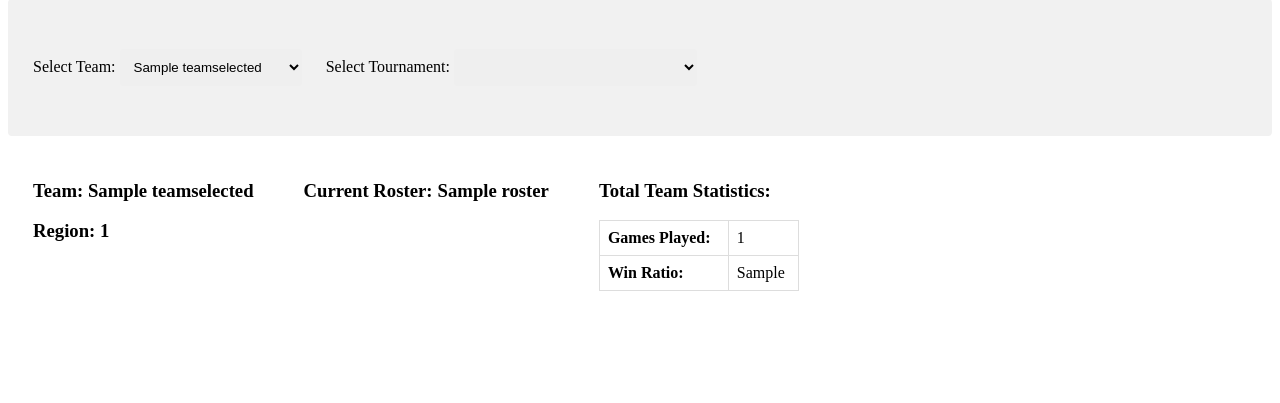
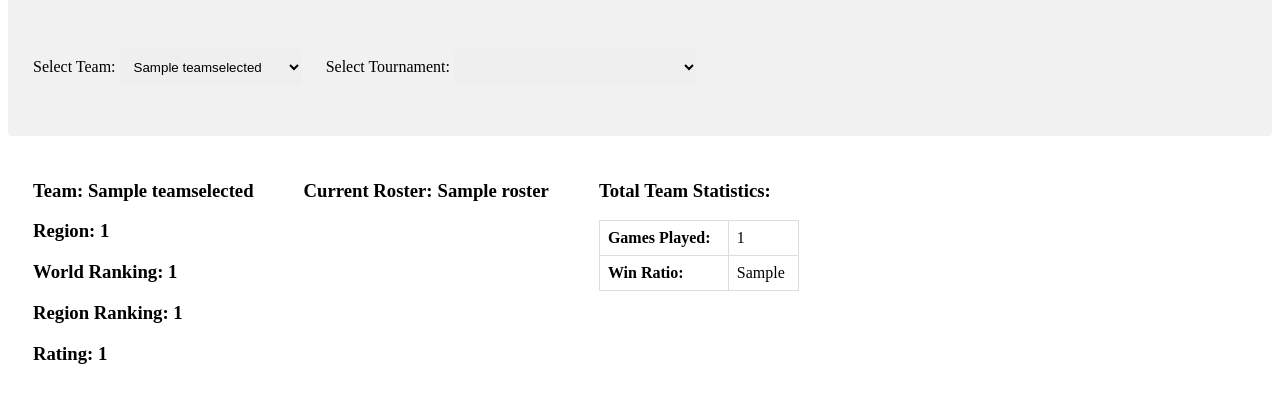
Before and after one commit to achintyakmr/lcsstats, a Flask app: template templates/ts.html in a window 1280 px wide. Shown: the part 71-474 px from the top of the page. Run offline with Flask 2, Linux system fonts and the light colour scheme; the template is opened without the code that fills it: most values are stand-ins (such as "Sample title", 1, 10 or a date in 2020).

Commit message:
Added team rankings

```diff
--- a/app.py
+++ b/app.py
@@ -211,12 +211,15 @@ def ts():
         tournaments.append(str(t[0]) + ' ' + str(t[1]) + ' ' + str(t[2]) + ' ' + str(t[3]))
 
     region = g.db.execute('select team_region from team where team_name=\'' + teamselected + '\'').fetchall()
+    rranking = g.db.execute('select region_ranking from team where team_name=\'' + teamselected + '\'').fetchall()
+    wranking = g.db.execute('select world_ranking from team where team_name=\'' + teamselected + '\'').fetchall()
+    rating = g.db.execute('select team_rating from team where team_name=\'' + teamselected + '\'').fetchall()
     gamesplayed = g.db.execute('select count(*) as gamesplayed from game_stats where blue_team=\'' + teamselected + '\' or red_team=\'' + teamselected + '\'').fetchall()
     winratio = g.db.execute('select count(*) from game_stats where winner=\'' + teamselected + '\'').fetchall()
     wr = float(winratio[0][0]) / gamesplayed[0][0]
     wr = float("{0:.2f}".format(wr))
 
-    return render_template('ts.html', teams=teams, tournaments=tournaments, teamselected=teamselected, wr=wr, gamesplayed=gamesplayed, region=region, roster=roster)
+    return render_template('ts.html', teams=teams, tournaments=tournaments, teamselected=teamselected, wr=wr, gamesplayed=gamesplayed, region=region, roster=roster, rranking=rranking, wranking=wranking, rating=rating)
 
 
 @app.route('/tsts', methods=['GET', 'POST'])
@@ -244,12 +247,15 @@ def tsts():
         tournaments.append(str(x[0]) + ' ' + str(x[1]) + ' ' + str(x[2]) + ' ' + str(x[3]))
 
     region = g.db.execute('select team_region from team where team_name=\'' + teamselected + '\'').fetchall()
+    rranking = g.db.execute('select region_ranking from team where team_name=\'' + teamselected + '\'').fetchall()
+    wranking = g.db.execute('select world_ranking from team where team_name=\'' + teamselected + '\'').fetchall()
+    rating = g.db.execute('select team_rating from team where team_name=\'' + teamselected + '\'').fetchall()
     gamesplayed = g.db.execute('select count(*) as gamesplayed from game_stats where (blue_team=\'' + teamselected + '\' or red_team=\'' + teamselected + '\') and tournament_id=' + tid + '').fetchall()
     winratio = g.db.execute('select count(*) from game_stats where winner=\'' + teamselected + '\' and tournament_id=' + tid + '').fetchall()
     wr = float(winratio[0][0]) / gamesplayed[0][0]
     wr = float("{0:.2f}".format(wr))
 
-    return render_template('tsts.html', teams=teams, tournaments=tournaments, teamselected=teamselected, tournamentselected=tournamentselected, wr=wr, gamesplayed=gamesplayed, region=region, roster=roster)
+    return render_template('tsts.html', teams=teams, tournaments=tournaments, teamselected=teamselected, tournamentselected=tournamentselected, wr=wr, gamesplayed=gamesplayed, region=region, roster=roster, rranking=rranking, wranking=wranking, rating=rating)
 
 
 @app.route('/tos', methods=['GET', 'POST'])
--- a/templates/ts.html
+++ b/templates/ts.html
@@ -29,6 +29,15 @@
 <div style="float: left; padding: 25px;">
     <h3>Team: {{ teamselected }}</h3>
     <h3>Region: {{ region[0][0] }}</h3>
+    {% if wranking[0][0] != 0 %}
+    <h3>World Ranking: {{ wranking[0][0] }}</h3>
+    <h3>Region Ranking: {{ rranking[0][0] }}</h3>
+    <h3>Rating: {{ rating[0][0] }}</h3>
+    {% else %}
+    <h3>World Ranking: N/A</h3>
+    <h3>Region Ranking: N/A</h3>
+    <h3>Rating: N/A</h3>
+    {% endif %}
 </div>
 <div style="float: left; padding: 25px;">
     <h3 style="float:left;">Current Roster:</h3>
```
Also changed, not shown: templates/tsts.html (+9 -0 lines).
